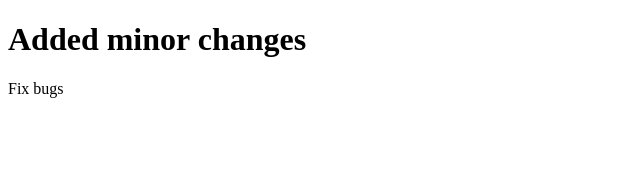
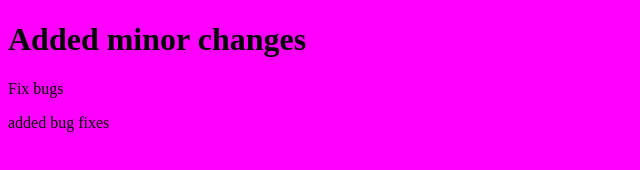
Before and after one commit to devKirkCartano/release, a website: page index.html in a window 1280 px wide. Shown: the whole page, without its empty margins (0-640 px from the left). Drawn offline with Linux system fonts and the light colour scheme.

Commit message:
feat!: major changes, added background color BREAKING CHANGES

```diff
--- a/index.html
+++ b/index.html
@@ -1,14 +1,18 @@
 <!DOCTYPE html>
 <html lang="en">
+
 <head>
   <meta charset="UTF-8">
   <meta name="viewport" content="width=device-width, initial-scale=1.0">
   <title>Document</title>
 </head>
-<body>
+
+<body style="background-color: magenta;">
   <h1>
     Added minor changes
   </h1>
   <p>Fix bugs</p>
+  <span>added bug fixes</span>
 </body>
+
 </html>
```
Lines whose indentation alone changed are shown as unchanged.
